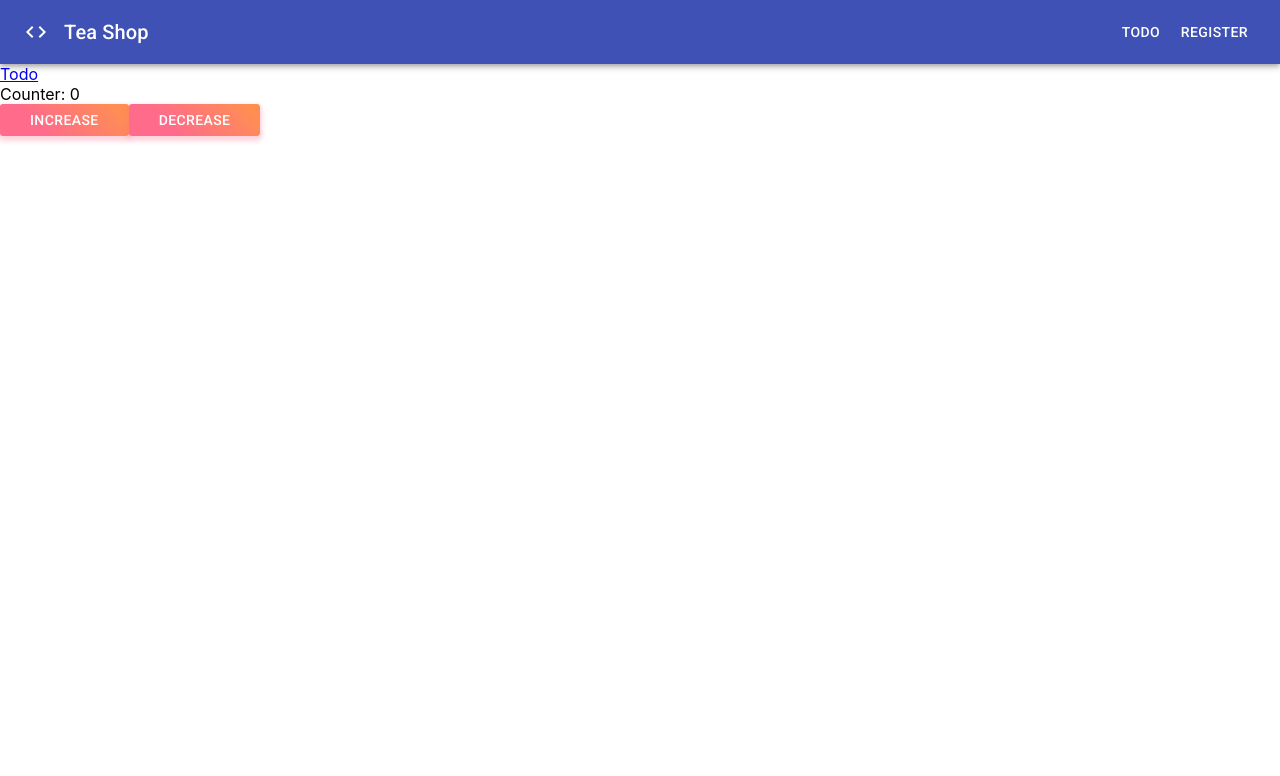
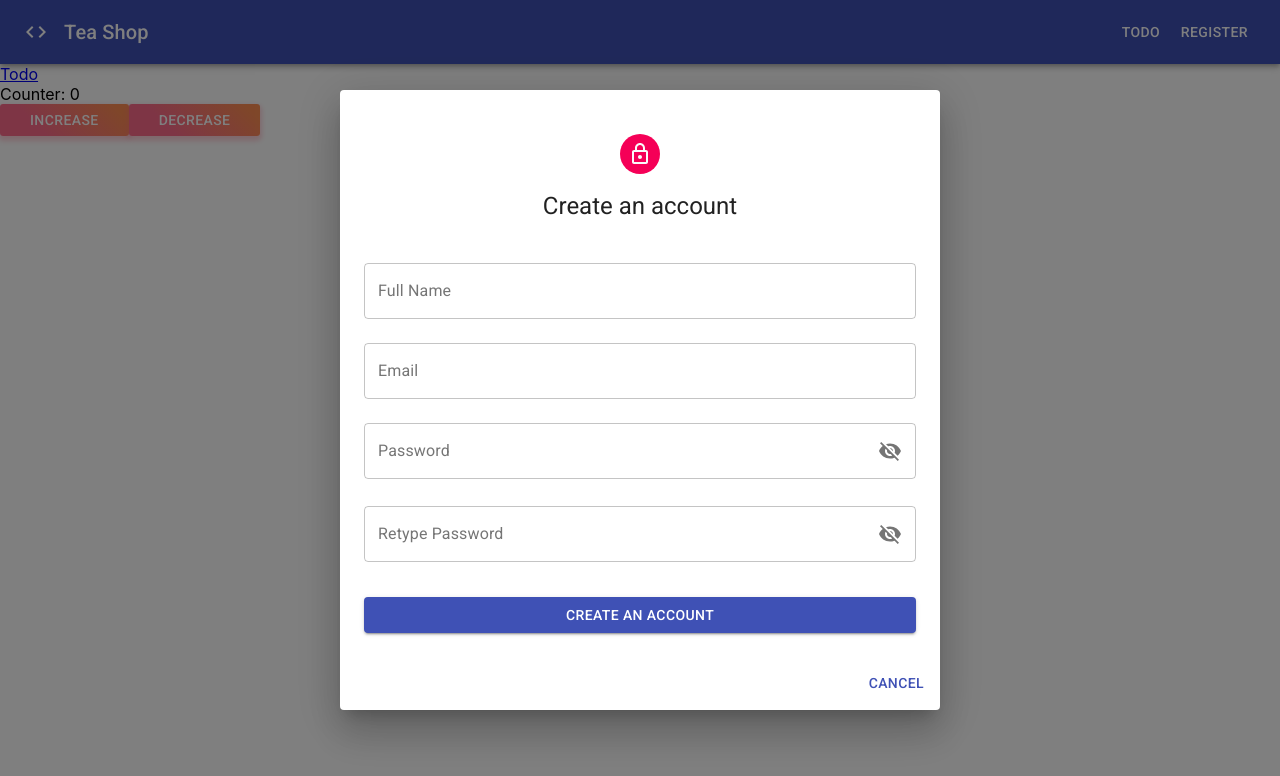
Before and after one commit to TraNguyen95/learn-reactjs, a React (Create React App) app: page /todo in a window 1280 px wide. Both pictures are taken after a click on the button "REGISTER". Shown: the top 776 px of the page. Built offline with nearby package versions, Linux system fonts and the light colour scheme.

Commit message:
add form register

```diff
--- a/src/components/Header/index.jsx
+++ b/src/components/Header/index.jsx
@@ -1,11 +1,16 @@
 import AppBar from "@material-ui/core/AppBar";
 import Button from "@material-ui/core/Button";
+import Dialog from "@material-ui/core/Dialog";
+import DialogActions from "@material-ui/core/DialogActions";
+import DialogContent from "@material-ui/core/DialogContent";
+import DialogContentText from "@material-ui/core/DialogContentText";
 import { makeStyles } from "@material-ui/core/styles";
 import Toolbar from "@material-ui/core/Toolbar";
 import Typography from "@material-ui/core/Typography";
 import CodeIcon from "@material-ui/icons/Code";
-import React from "react";
-import { NavLink, Link } from "react-router-dom";
+import React, { useState } from "react";
+import { Link, NavLink } from "react-router-dom";
+import Register from "features/Auth/components/Register";
 
 const useStyles = makeStyles((theme) => ({
   root: {
@@ -24,6 +29,15 @@ const useStyles = makeStyles((theme) => ({
 }));
 
 export default function Header() {
+  const [open, setOpen] = useState(false);
+
+  const handleClickOpen = () => {
+    setOpen(true);
+  };
+
+  const handleClose = () => {
+    setOpen(false);
+  };
   const classes = useStyles();
 
   return (
@@ -40,9 +54,27 @@ export default function Header() {
           <NavLink to="/todo">
             <Button className={classes.link}>Todo</Button>
           </NavLink>
-          <Button className={classes.link}>Register</Button>
+          <Button className={classes.link} onClick={handleClickOpen}>
+            Register
+          </Button>
         </Toolbar>
       </AppBar>
+      <Dialog
+        open={open}
+        onClose={handleClose}
+        disableBackdropClick
+        aria-labelledby="form-dialog-title"
+        disableEscapeKeyDown
+      >
+        <DialogContent>
+          <Register />
+        </DialogContent>
+        <DialogActions>
+          <Button onClick={handleClose} color="primary">
+            Cancel
+          </Button>
+        </DialogActions>
+      </Dialog>
     </div>
   );
 }
--- /dev/null
+++ b/src/components/form-controls/PasswordField/index.jsx
@@ -0,0 +1,68 @@
+import FormControl from "@material-ui/core/FormControl";
+import IconButton from "@material-ui/core/IconButton";
+import InputAdornment from "@material-ui/core/InputAdornment";
+import InputLabel from "@material-ui/core/InputLabel";
+import OutlinedInput from "@material-ui/core/OutlinedInput";
+import Visibility from "@material-ui/icons/Visibility";
+import VisibilityOff from "@material-ui/icons/VisibilityOff";
+import PropTypes from "prop-types";
+import React, { useState } from "react";
+import { Controller } from "react-hook-form";
+import { FormHelperText } from "@material-ui/core";
+
+PasswordField.propTypes = {
+  form: PropTypes.object.isRequired,
+  name: PropTypes.string.isRequired,
+  label: PropTypes.string,
+  disabled: PropTypes.bool,
+};
+
+function PasswordField(props) {
+  const { form, name, label } = props;
+  const { formState } = form;
+  const { errors } = form.formState;
+  const hasError = formState.touchedFields[name] && errors[name];
+  // console.log(errors[name], formState.touchedFields[name]);
+  const [showPassword, setShowpassword] = useState(false);
+
+  const toggleShowPassword = () => {
+    setShowpassword((x) => !x);
+  };
+  return (
+    <FormControl
+      fullWidth
+      variant="outlined"
+      margin="normal"
+      error={!!hasError}
+    >
+      <InputLabel htmlFor={name}>{label}</InputLabel>
+      <Controller
+        name={name}
+        control={form.control}
+        render={({ field }) => (
+          <OutlinedInput
+            {...field}
+            id={name}
+            type={showPassword ? "text" : "password"}
+            label={label}
+            endAdornment={
+              <InputAdornment position="end">
+                <IconButton
+                  aria-label="toggle password visibility"
+                  onClick={toggleShowPassword}
+                  edge="end"
+                >
+                  {showPassword ? <Visibility /> : <VisibilityOff />}
+                </IconButton>
+              </InputAdornment>
+            }
+            helperText={errors[name]?.message}
+          />
+        )}
+      />
+      <FormHelperText>{errors[name]?.message}</FormHelperText>
+    </FormControl>
+  );
+}
+
+export default PasswordField;
--- a/src/components/form-controls/inputField/index.jsx
+++ b/src/components/form-controls/inputField/index.jsx
@@ -12,9 +12,8 @@ InputField.propTypes = {
 
 function InputField(props) {
   const { form, name, label } = props;
-  const { formState } = form;
   const { errors } = form.formState;
-  const hasError = formState.touchedFields[name] && errors[name];
+  const hasError = errors[name];
   // console.log(errors[name], formState.touchedFields[name]);
   return (
     <Controller
@@ -22,6 +21,8 @@ function InputField(props) {
       control={form.control}
       render={({ field }) => (
         <TextField
+          variant="outlined"
+          margin="normal"
           {...field}
           fullWidth
           label={label}
--- /dev/null
+++ b/src/features/Auth/components/Register/index.jsx
@@ -0,0 +1,18 @@
+import React from "react";
+import PropTypes from "prop-types";
+import RegisterForm from "../RegisterForm";
+
+Register.propTypes = {};
+
+function Register(props) {
+  const handleSubmit = (values) => {
+    console.log("form submit", values);
+  };
+  return (
+    <div>
+      <RegisterForm onSubmit={handleSubmit} />
+    </div>
+  );
+}
+
+export default Register;
--- /dev/null
+++ b/src/features/Auth/components/RegisterForm/index.jsx
@@ -0,0 +1,113 @@
+import React from "react";
+import PropTypes from "prop-types";
+import { useForm } from "react-hook-form";
+import { yupResolver } from "@hookform/resolvers/yup";
+
+import * as yup from "yup";
+import InputField from "components/form-controls/inputField";
+import { Avatar, Typography, makeStyles, Button } from "@material-ui/core";
+import LockOutlinedIcon from "@material-ui/icons/LockOutlined";
+import PasswordField from "components/form-controls/PasswordField";
+
+const useStyle = makeStyles((theme) => ({
+  root: {
+    paddingTop: theme.spacing(3),
+  },
+
+  avatar: {
+    margin: "0 auto",
+    backgroundColor: theme.palette.secondary.main,
+  },
+
+  title: {
+    textAlign: "center",
+    margin: theme.spacing(2, 0, 3, 0),
+  },
+
+  submit: {
+    margin: theme.spacing(3, 0, 2),
+  },
+}));
+RegisterForm.propTypes = {
+  onSubmit: PropTypes.func,
+};
+
+function RegisterForm(props) {
+  const classes = useStyle();
+  const Schema = yup.object().shape({
+    fullName: yup
+      .string()
+      .required("Please enter your full name")
+      .test(
+        "Should has at least two word",
+        "Please enter two word",
+        (value) => {
+          return value.split(" ").length >= 2;
+        }
+      ),
+    email: yup
+      .string()
+      .required("Please enter your email")
+      .email("Please enter valid email adress"),
+    password: yup
+      .string()
+      .required("Please enter your password")
+      .min(6, "Please enter at least 6 characters"),
+    retypePassword: yup
+      .string()
+      .required("Please enter retype your password")
+      .min(6, "Please enter at least 6 characters")
+      .oneOf([yup.ref("password")], "Password doe not match"),
+  });
+
+  const form = useForm({
+    defaultValues: {
+      fullName: "",
+      email: "",
+      password: "",
+      retypePassword: "",
+    },
+    resolver: yupResolver(Schema),
+  });
+
+  const handleSubmit = (values) => {
+    // console.log("Todo form: ", values);
+    const { onSubmit } = props;
+    if (onSubmit) {
+      onSubmit(values);
+    }
+    form.reset();
+  };
+  return (
+    <div className={classes.root}>
+      <Avatar className={classes.avatar}>
+        <LockOutlinedIcon></LockOutlinedIcon>
+      </Avatar>
+      <Typography component="h3" variant="h5" className={classes.title}>
+        Create an account
+      </Typography>
+      <form onSubmit={form.handleSubmit(handleSubmit)}>
+        <InputField name="fullName" label="Full Name" form={form} />
+        <InputField name="email" label="Email" form={form} />
+        <PasswordField name="password" label="Password" form={form} />
+        <PasswordField
+          name="retypePassword"
+          label="Retype Password"
+          form={form}
+        />
+
+        <Button
+          type="submit"
+          variant="contained"
+          color="primary"
+          className={classes.submit}
+          fullWidth
+        >
+          Create an account
+        </Button>
+      </form>
+    </div>
+  );
+}
+
+export default RegisterForm;
```
Also changed, not shown: src/features/Auth/index.jsx (added).
